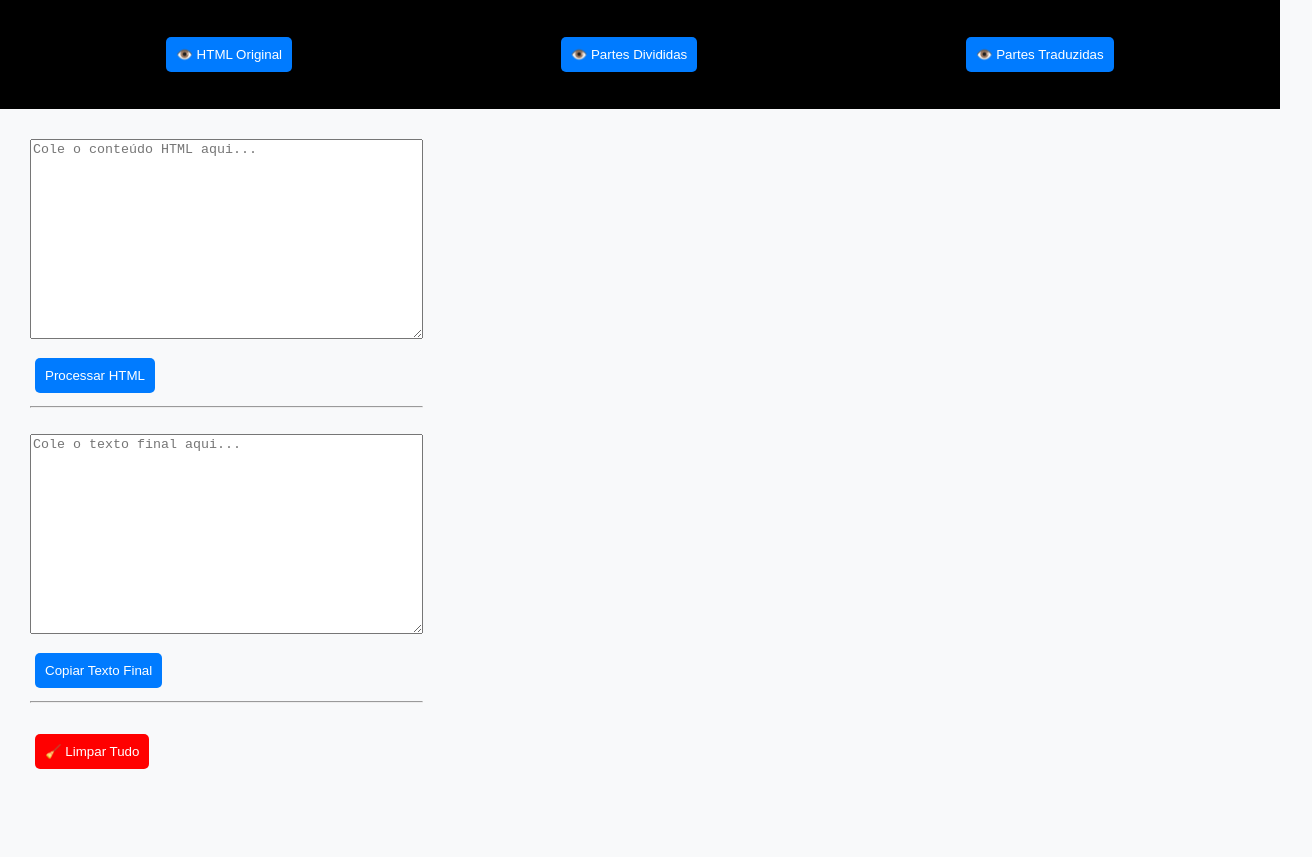
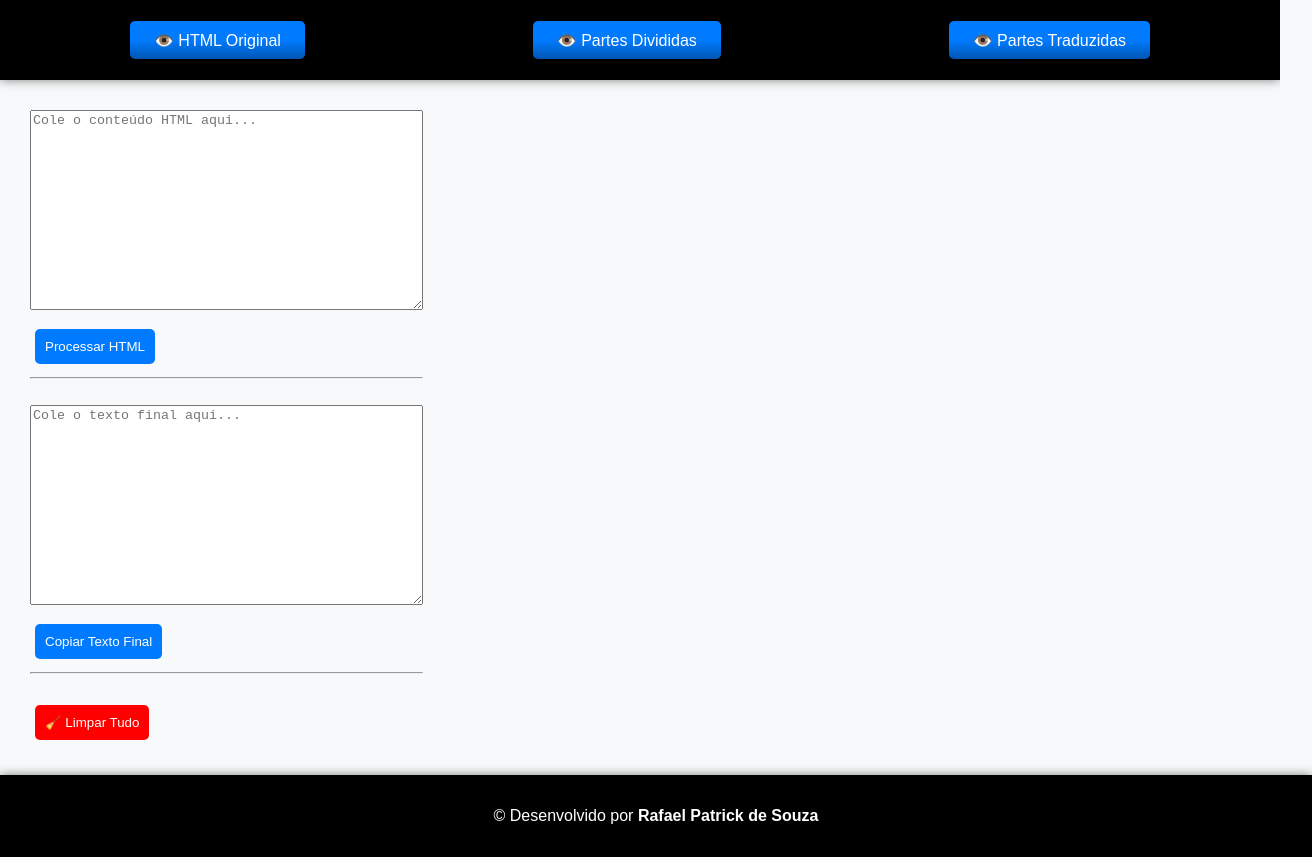
Before and after one commit to faelpatrick/splitHTML, a plain HTML site: page index.html in a window 1280 px wide. Shown: the whole page, 1312 px wide, since content can reach past the window. Before the commit the page ends 804 px from the top, so only its background shows below. Drawn offline with Linux system fonts and the light colour scheme.

Commit message:
chore: Add main and footer elements to index.html and update styles.css

```diff
--- a/index.html
+++ b/index.html
@@ -9,6 +9,7 @@
 
 </head>
 <body>
+	<main>
     <div class="toolbar">
         <button id="toggleColumn1" onclick="toggleColumn('column1')">👁️ HTML Original</button>
         <button id="toggleColumn2" onclick="toggleColumn('column2')">👁️ Partes Divididas</button>
@@ -32,5 +33,9 @@
         </div>
     </div>
     <script src="scripts.js"></script>
+	</main>
+		<footer>
+			<p>&copy; Desenvolvido por <a href="https://linktr.ee/faelpatrick" target="_blank">Rafael Patrick de Souza</a></p>
+		</footer>
 </body>
 </html>
--- a/styles.css
+++ b/styles.css
@@ -1,3 +1,6 @@
+root {
+	--footer-height: 100px;
+}
 body {
 	font-family: Arial, sans-serif;
 	margin: 0;
@@ -5,23 +8,33 @@ body {
 	overflow-x: hidden;
 	background-color: #f8f9fa;
 	color: #333;
+	min-height: 100vh;
+}
+main {
+	display: flex;
+	flex-direction: column;
+	justify-content: space-between;
+	min-height: calc(100vh - var(--footer-height));
+	overflow-x: auto;
 }
 .toolbar {
 	background-color: black;
 	color: white;
-	padding: 2rem;
+	padding: 1rem;
 	text-align: center;
 	display: flex;
 	justify-content: space-around;
+	box-shadow: 0 0 10px rgba(0, 0, 0, 0.5);
 }
 .toolbar button {
-	background-color: #007BFF;
+	background: linear-gradient(to bottom, #007BFF, #007BFF, #0056b3);
 	color: white;
 	border: none;
-	padding: 10px;
+	padding: .6rem 1.5rem;
 	margin: 5px;
 	cursor: pointer;
 	border-radius: 5px;
+	font-size: 1rem;
 }
 .toolbar button.hidden {
 	background-color: #6c757d;
@@ -94,3 +107,20 @@ body {
 	cursor: pointer;
 	border-radius: 5px;
 }
+
+footer {
+	background-color: black;
+	color: white;
+	text-align: center;
+	padding: 1rem;
+	box-shadow: 0 0 10px rgba(0, 0, 0, 0.5);
+	width: 100vw;
+	height: var(--footer-height));;
+	bottom: 0;
+}
+footer a {
+	color: white;
+	text-decoration: none;
+	font-weight: bold;
+
+}
```
